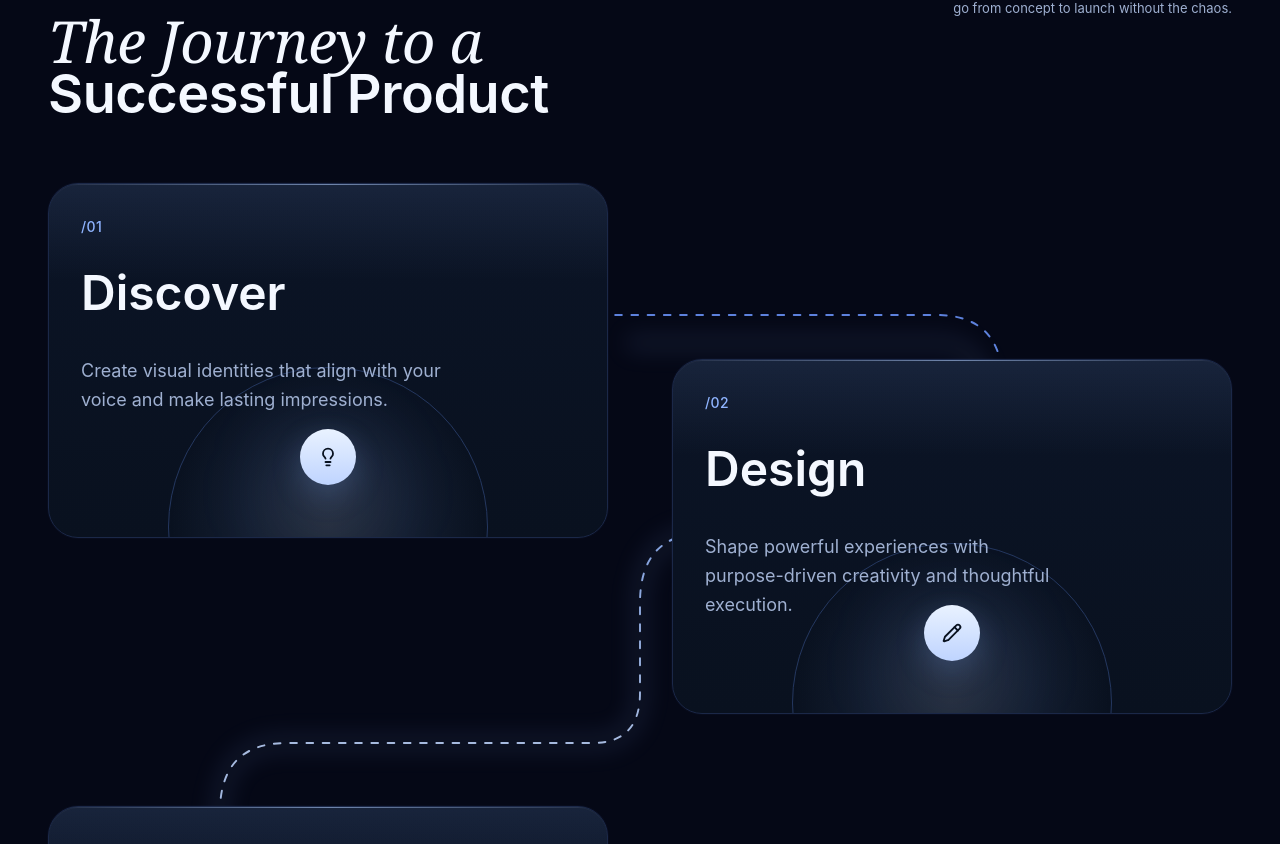
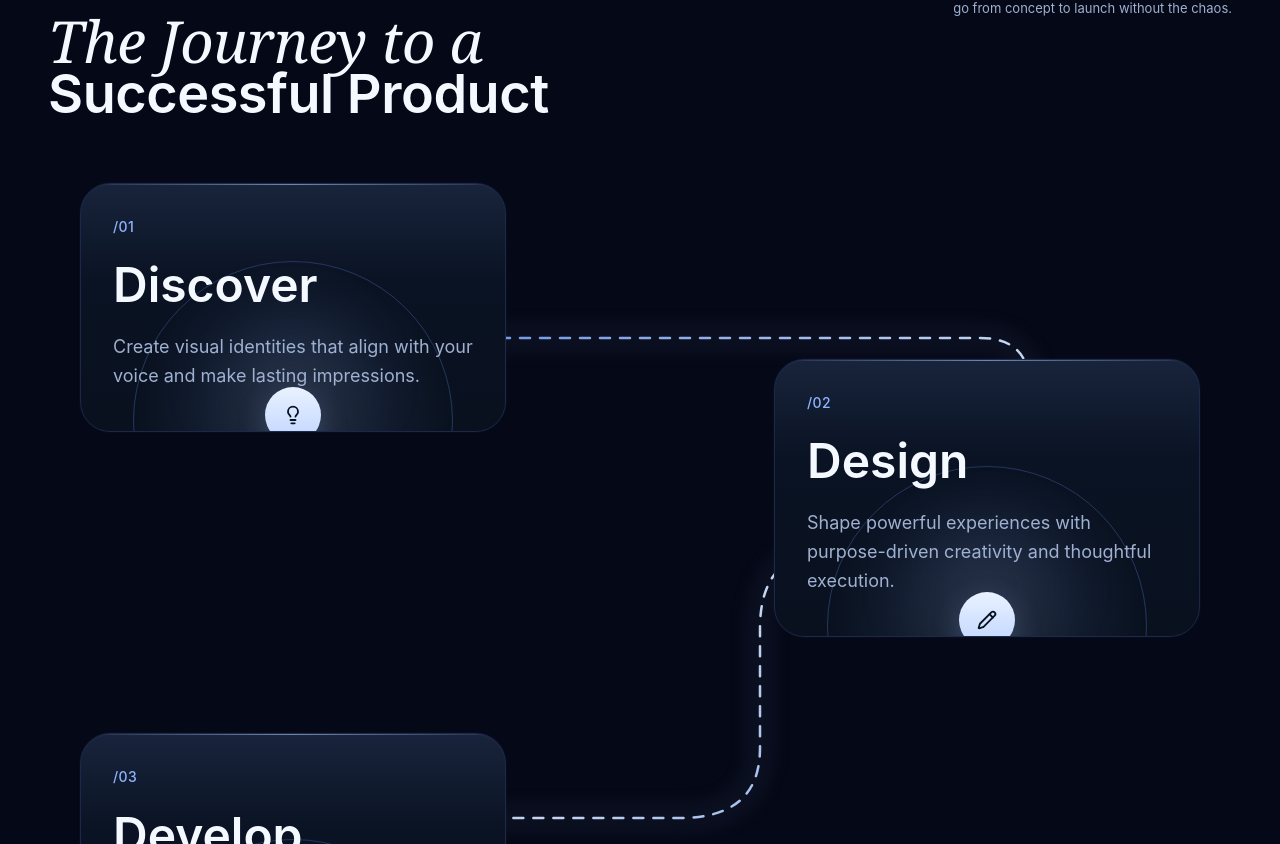
Before and after one commit to Takmim00/Aurevian, a React (Vite) app: page / in a window 1280 px wide. Shown: the part 3556-4400 px from the top of the page. Built offline with nearby package versions, Linux system fonts and the light colour scheme.

Commit message:
card design

```diff
--- a/src/components/Process.jsx
+++ b/src/components/Process.jsx
@@ -39,37 +39,34 @@ const steps = [
   },
 ];
 
+// updated zigzag path aligned with 4 cards
 const PATH_D = `
-  M 560 132
-  H 930
-  Q 1000 132 1000 202
-  V 300
-  Q 1000 350 930 350
-  H 690
-  Q 620 350 620 420
-  V 510
-  Q 620 560 570 560
-  H 250
-  Q 180 560 180 630
-  V 720
-  Q 180 770 250 770
-  H 550
-  Q 620 770 620 840
-  V 930
-  Q 620 980 690 980
-  H 1010
+  M 360 155
+  H 900
+  Q 950 155 950 205
+  V 315
+  Q 950 365 900 365
+  H 760
+  Q 680 365 680 445
+  V 565
+  Q 680 635 600 635
+  H 300
+  Q 240 635 240 695
+  V 805
+  Q 240 855 290 855
+  H 840
 `;
 
 export default function Process() {
   const sectionRef = useRef(null);
   const pathRef = useRef(null);
 
-  const dotX = useMotionValue(560);
-  const dotY = useMotionValue(132);
+  const dotX = useMotionValue(360);
+  const dotY = useMotionValue(155);
 
   const { scrollYProgress } = useScroll({
     target: sectionRef,
-    offset: ["start 0.7", "end 0.7"],
+    offset: ["start 0.75", "end 0.75"],
   });
 
   const springProgress = useSpring(scrollYProgress, {
@@ -120,32 +117,28 @@ export default function Process() {
           </p>
         </div>
 
-        {/* Timeline */}
-        <div className="relative mx-auto hidden max-w-310 md:block">
+        {/* Desktop Timeline */}
+        <div className="relative mx-auto hidden max-w-280 md:block">
           <svg
-            className="pointer-events-none absolute left-0 top-0 z-0 h-280 w-full"
-            viewBox="0 0 1240 1120"
+            className="pointer-events-none absolute left-0 top-0 z-0 h-230 w-full"
+            viewBox="0 0 1120 920"
             fill="none"
             xmlns="http://www.w3.org/2000/svg"
             preserveAspectRatio="none"
           >
             <defs>
-              <clipPath id="svgClip">
-                <rect x="0" y="0" width="1240" height="1120" />
-              </clipPath>
-
               <linearGradient
                 id="zigzagGradient"
-                x1="620"
-                y1="160"
-                x2="620"
-                y2="980"
+                x1="240"
+                y1="155"
+                x2="950"
+                y2="855"
                 gradientUnits="userSpaceOnUse"
               >
                 <stop offset="0%" stopColor="#6C96FF" stopOpacity="0.95" />
-                <stop offset="18%" stopColor="#8FB4FF" stopOpacity="0.95" />
-                <stop offset="50%" stopColor="#C2D8FF" stopOpacity="0.95" />
-                <stop offset="82%" stopColor="#8FB4FF" stopOpacity="0.95" />
+                <stop offset="20%" stopColor="#8FB4FF" stopOpacity="0.95" />
+                <stop offset="50%" stopColor="#D5E4FF" stopOpacity="0.98" />
+                <stop offset="80%" stopColor="#8FB4FF" stopOpacity="0.95" />
                 <stop offset="100%" stopColor="#6C96FF" stopOpacity="0.95" />
               </linearGradient>
 
@@ -158,35 +151,17 @@ export default function Process() {
               </filter>
             </defs>
 
-            {/* soft glow path */}
+            {/* soft glow behind dashed path */}
             <path
-              d="
-                M 610 160
-                H 930
-                Q 980 160 980 210
-                V 300
-                Q 980 350 930 350
-                H 690
-                Q 620 350 620 420
-                V 510
-                Q 620 560 570 560
-                H 250
-                Q 180 560 180 630
-                V 720
-                Q 180 770 250 770
-                H 550
-                Q 620 770 620 840
-                V 930
-                Q 620 980 690 980
-                H 1010
-              "
+              d={PATH_D}
               stroke="#8FB4FF"
-              strokeOpacity="0.16"
+              strokeOpacity="0.15"
               strokeWidth="10"
               strokeLinecap="round"
               className="blur-md"
             />
 
+            {/* invisible guide path for moving dot */}
             <path
               ref={pathRef}
               d={PATH_D}
@@ -195,50 +170,53 @@ export default function Process() {
               strokeWidth="1"
             />
 
+            {/* main hyphen/dashed zigzag line */}
             <path
               d={PATH_D}
+              fill="none"
               stroke="url(#zigzagGradient)"
-              strokeWidth="2"
+              strokeWidth="2.5"
               strokeLinecap="round"
-              strokeDasharray="7 10"
-              opacity="0.9"
+              strokeLinejoin="round"
+              strokeDasharray="10 10"
+              opacity="0.95"
             >
               <animate
                 attributeName="stroke-dashoffset"
-                from="120"
+                from="160"
                 to="0"
                 dur="7s"
                 repeatCount="indefinite"
               />
             </path>
 
-            <g clipPath="url(#svgClip)">
+            {/* moving glow dot */}
             <motion.circle
               cx={dotX}
               cy={dotY}
               r="22"
               fill="#8FB4FF"
-                fillOpacity="0.14"
+              fillOpacity="0.12"
               stroke="#C2D8FF"
-                strokeOpacity="0.28"
+              strokeOpacity="0.24"
               strokeWidth="1"
             />
 
             <motion.circle
               cx={dotX}
               cy={dotY}
-                r="13"
+              r="12"
               fill="#6C96FF"
-                fillOpacity="0.32"
+              fillOpacity="0.28"
               stroke="#DCE8FF"
-                strokeOpacity="0.55"
+              strokeOpacity="0.5"
               strokeWidth="1"
             />
 
             <motion.circle
               cx={dotX}
               cy={dotY}
-                r="7"
+              r="6.5"
               fill="#AFCFFF"
               filter="url(#dotGlow)"
             />
@@ -250,11 +228,10 @@ export default function Process() {
               fill="white"
               fillOpacity="0.95"
             />
-            </g>
           </svg>
 
           {/* Cards grid */}
-          <div className="relative z-10 grid grid-cols-2 gap-x-45 gap-y-23">
+          <div className="relative z-10 grid grid-cols-2 gap-x-32 gap-y-24">
             {steps.map((step, index) => {
               const Icon = step.icon;
               const isLeft = index % 2 === 0;
@@ -262,11 +239,9 @@ export default function Process() {
               return (
                 <div
                   key={step.id}
-                  className={
-                    isLeft ? "justify-self-start" : "justify-self-end pt-44"
-                  }
+                  className={isLeft ? "justify-self-start" : "justify-self-end pt-44"}
                 >
-                  <div className="group relative h-88.75 w-140 overflow-hidden rounded-[30px] border border-[#1b2848] bg-[linear-gradient(180deg,#0b1426_0%,#09111f_100%)] p-8 shadow-[inset_0_1px_0_rgba(255,255,255,0.04),0_0_0_1px_rgba(120,160,255,0.03)] transition-all duration-500 hover:border-[#314a78]">
+                  <div className="group relative overflow-hidden rounded-[30px] border border-[#1b2848] bg-[linear-gradient(180deg,#0b1426_0%,#09111f_100%)] p-8 shadow-[inset_0_1px_0_rgba(255,255,255,0.04),0_0_0_1px_rgba(120,160,255,0.03)] transition-all duration-500 hover:border-[#314a78]">
                     {/* top subtle blue tint */}
                     <div className="pointer-events-none absolute inset-x-0 top-0 h-24 bg-linear-to-b from-[#8fb4ff]/10 to-transparent" />
 
@@ -279,11 +254,11 @@ export default function Process() {
                         {step.id}
                       </p>
 
-                      <h3 className="mt-8 text-[48px] font-semibold leading-none text-[#f4f8ff]">
+                      <h3 className="mt-6 text-[48px] font-semibold leading-none text-[#f4f8ff]">
                         {step.title}
                       </h3>
 
-                      <p className="mt-10 text-[18px] leading-[1.6] text-[#9fb0d1]">
+                      <p className="mt-6 mb-2 text-[18px] leading-[1.6] text-[#9fb0d1]">
                         {step.description}
                       </p>
                     </div>
@@ -295,7 +270,7 @@ export default function Process() {
                     <div className="pointer-events-none absolute -bottom-7.5 left-1/2 h-37.5 w-30 -translate-x-1/2 rounded-full bg-[radial-gradient(circle_at_center,rgba(220,232,255,0.20),rgba(143,180,255,0.10),transparent_75%)] blur-2xl" />
 
                     {/* icon */}
-                    <div className="absolute bottom-13 left-1/2 z-20 -translate-x-1/2">
+                    <div className="absolute -bottom-3 left-1/2 z-1 -translate-x-1/2">
                       <div className="flex h-14 w-14 items-center justify-center rounded-full bg-[linear-gradient(180deg,#e9f2ff_0%,#bfd4ff_100%)] text-[#08111f] shadow-[0_10px_30px_rgba(143,180,255,0.22)] transition-transform duration-500 group-hover:scale-110">
                         <Icon size={20} strokeWidth={2.2} />
                       </div>
@@ -315,7 +290,7 @@ export default function Process() {
             return (
               <div
                 key={step.id}
-                className="group relative min-h-80 overflow-hidden rounded-[26px] border border-[#1b2848] bg-[linear-gradient(180deg,#0b1426_0%,#09111f_100%)] p-6 shadow-[inset_0_1px_0_rgba(255,255,255,0.04)]"
+                className="group relative overflow-hidden rounded-[26px] border border-[#1b2848] bg-[linear-gradient(180deg,#0b1426_0%,#09111f_100%)] p-6 shadow-[inset_0_1px_0_rgba(255,255,255,0.04)]"
               >
                 <div className="pointer-events-none absolute inset-x-0 top-0 h-20 bg-linear-to-b from-[#8fb4ff]/8 to-transparent" />
                 <div className="pointer-events-none absolute inset-x-0 top-0 h-px bg-[linear-gradient(90deg,transparent,rgba(175,205,255,0.45),transparent)]" />
@@ -329,14 +304,14 @@ export default function Process() {
                     {step.title}
                   </h3>
 
-                  <p className="mt-6 text-[16px] leading-[1.65] text-[#9fb0d1]">
+                  <p className="mt-6 mb-2 text-[16px] leading-[1.65] text-[#9fb0d1]">
                     {step.description}
                   </p>
                 </div>
 
                 <div className="pointer-events-none absolute -bottom-30 left-1/2 h-62.5 w-62.5 -translate-x-1/2 rounded-full border border-[#24375f] bg-[radial-gradient(circle_at_center,rgba(220,232,255,0.10),rgba(143,180,255,0.08),transparent_70%)]" />
 
-                <div className="absolute bottom-10 left-1/2 z-20 -translate-x-1/2">
+                <div className="absolute -bottom-3 left-1/2 z-20 -translate-x-1/2">
                   <div className="flex h-12 w-12 items-center justify-center rounded-full bg-[linear-gradient(180deg,#e9f2ff_0%,#bfd4ff_100%)] text-[#08111f] shadow-[0_10px_30px_rgba(143,180,255,0.20)]">
                     <Icon size={18} strokeWidth={2.2} />
                   </div>
--- a/src/components/Testimonial.jsx
+++ b/src/components/Testimonial.jsx
@@ -120,7 +120,7 @@ export default function Testimonial() {
       </div>
 
       {/* Cards (desktop absolute) */}
-      <div className="absolute inset-0 z-20 hidden lg:block">
+      <div className="absolute inset-0 z-20 hidden lg:block max-w-400 mx-auto">
         <TestimonialCard {...testimonials[0]} className="absolute left-[8%] top-[6%]" />
         <TestimonialCard {...testimonials[1]} className="absolute right-[4%] top-[12%]" />
         <TestimonialCard {...testimonials[2]} className="absolute left-[2%] top-[48%]" />
```
Lines whose indentation alone changed are shown as unchanged.
